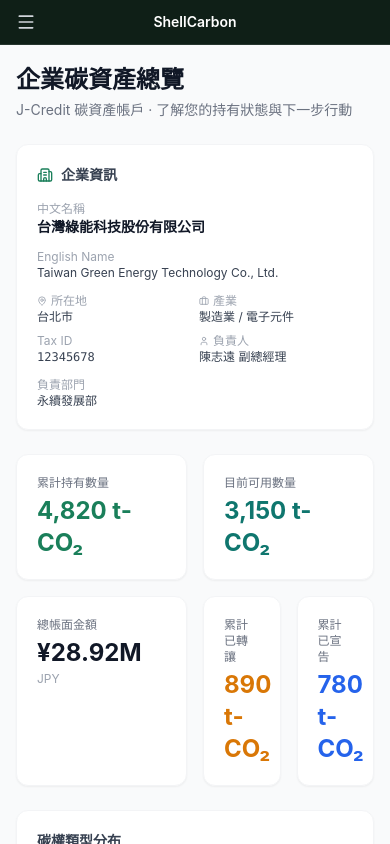
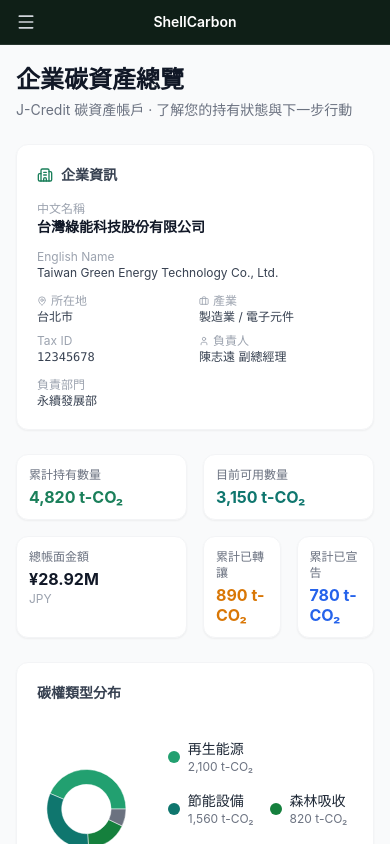
Before and after one commit to dalcen09/shellcarbon, a React (Vite) app: page / in a window 390 px wide. Built offline with nearby package versions, Linux system fonts and the light colour scheme.

Commit message:
fix: reduce stat card font size on mobile to prevent wrapping
https://claude.ai/code/session_01HEP8qGKvrmn67HL7r9SpSD

```diff
--- a/src/pages/Page1Overview.tsx
+++ b/src/pages/Page1Overview.tsx
@@ -6,9 +6,9 @@ import { company, carbonAssets, transactions } from '../data/mockData';
 
 function StatCard({ label, value, sub, color = 'text-gray-900' }: { label: string; value: string; sub?: string; color?: string }) {
   return (
-    <div className="bg-white rounded-xl p-5 border border-gray-100 shadow-sm">
+    <div className="bg-white rounded-xl p-3 md:p-5 border border-gray-100 shadow-sm">
       <div className="text-xs text-gray-500 mb-1">{label}</div>
-      <div className={`text-2xl font-bold ${color}`}>{value}</div>
+      <div className={`text-base md:text-2xl font-bold leading-tight ${color}`}>{value}</div>
       {sub && <div className="text-xs text-gray-400 mt-0.5">{sub}</div>}
     </div>
   );
```
